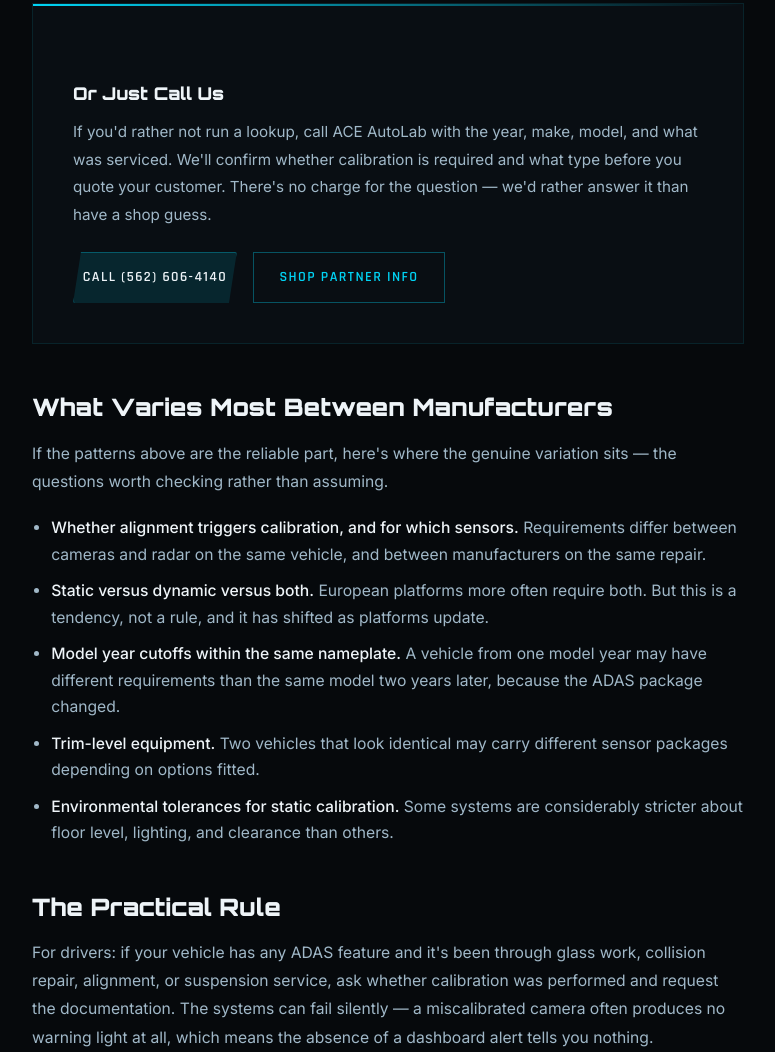
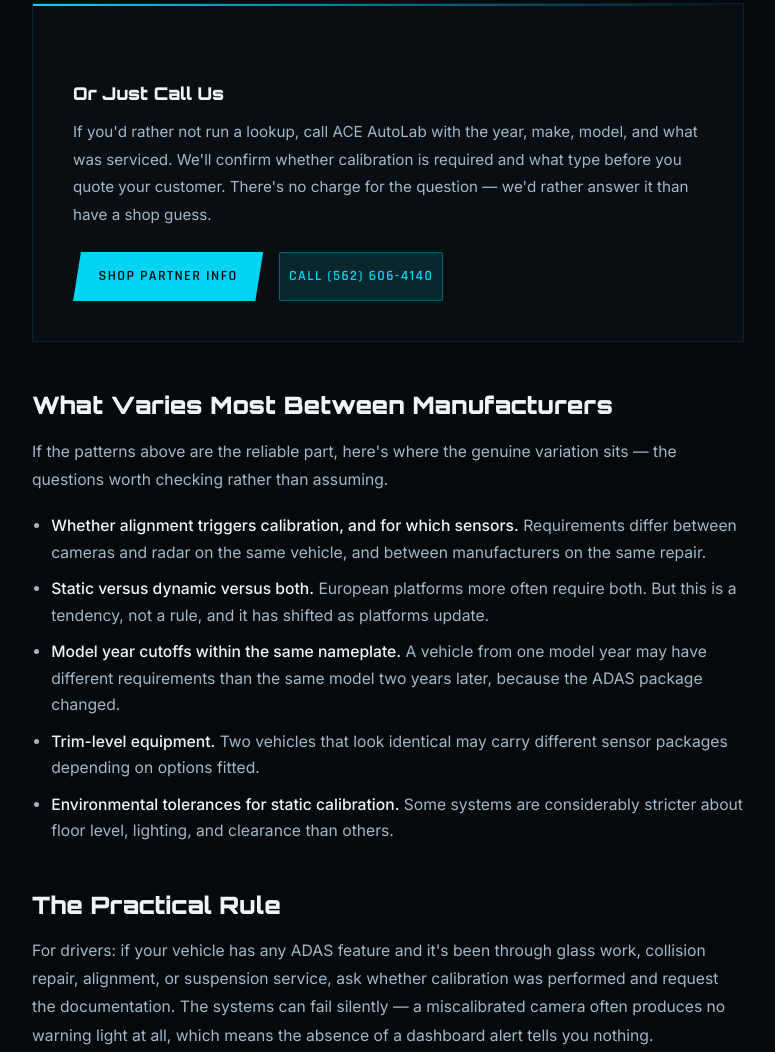
Before and after one commit to simmnchtr2/ace-auto-lab, a plain HTML site: page blog-calibration-requirements.html in a window 1280 px wide. Shown: the part 4464-5516 px from the top of the page, without its empty margins (252-1027 px from the left). Drawn offline with Linux system fonts and the light colour scheme.

Commit message:
styling for call box update

```diff
--- a/blog-calibration-requirements.html
+++ b/blog-calibration-requirements.html
@@ -94,10 +94,10 @@
     .cta-box h3 { font-family: 'Orbitron', monospace; font-size: 1.1rem; font-weight: 700; color: var(--white); margin-bottom: 0.6rem; }
     .cta-box p { color: var(--text); font-size: 0.95rem; margin-bottom: 1.5rem; }
     .cta-actions { display: flex; gap: 1rem; flex-wrap: wrap; }
-    .btn-primary { display: inline-flex; align-items: center; background: var(--cyan); color: #06090c; font-family: 'Rajdhani', sans-serif; font-size: 0.88rem; font-weight: 600; letter-spacing: 0.1em; text-transform: uppercase; padding: 0.8rem 1.6rem; text-decoration: none; clip-path: polygon(8px 0%, 100% 0%, calc(100% - 8px) 100%, 0% 100%); transition: background 0.25s; border-bottom: none !important; }
-    .btn-primary:hover { background: #33deff; }
-    .btn-secondary { display: inline-flex; align-items: center; border: 1px solid var(--cyan-mid); color: var(--cyan); font-family: 'Rajdhani', sans-serif; font-size: 0.88rem; font-weight: 600; letter-spacing: 0.1em; text-transform: uppercase; padding: 0.8rem 1.6rem; text-decoration: none; transition: background 0.25s; border-bottom: 1px solid var(--cyan-mid) !important; }
-    .btn-secondary:hover { background: var(--cyan-dim); }
+    .btn-primary { display: inline-flex; align-items: center; background: var(--cyan); color: #06090c !important; font-family: 'Rajdhani', sans-serif; font-size: 0.88rem; font-weight: 600; letter-spacing: 0.1em; text-transform: uppercase; padding: 0.8rem 1.6rem; text-decoration: none !important; border-bottom: none !important; clip-path: polygon(8px 0%, 100% 0%, calc(100% - 8px) 100%, 0% 100%); transition: background 0.25s, box-shadow 0.25s; }
+    .btn-primary:hover { background: #33deff; box-shadow: 0 0 24px rgba(0,212,245,0.45); color: #06090c !important; }
+    .btn-secondary { display: inline-flex; align-items: center; border: 1px solid var(--cyan-mid) !important; color: var(--cyan) !important; font-family: 'Rajdhani', sans-serif; font-size: 0.88rem; font-weight: 600; letter-spacing: 0.1em; text-transform: uppercase; padding: 0.8rem 1.6rem; text-decoration: none !important; border-bottom: 1px solid var(--cyan-mid) !important; transition: background 0.25s; }
+    .btn-secondary:hover { background: var(--cyan-dim); color: var(--cyan) !important; }
     .sources { background: var(--bg3); border: 1px solid var(--border); padding: 1.8rem; margin-top: 3rem; }
     .sources h4 { font-family: 'Rajdhani', sans-serif; font-size: 0.7rem; letter-spacing: 0.3em; text-transform: uppercase; color: var(--cyan); margin-bottom: 1rem; }
     .sources ol { padding-left: 1.2rem; display: flex; flex-direction: column; gap: 0.5rem; margin: 0; }
@@ -312,8 +312,8 @@
           <h3>Or Just Call Us</h3>
           <p>If you'd rather not run a lookup, call ACE AutoLab with the year, make, model, and what was serviced. We'll confirm whether calibration is required and what type before you quote your customer. There's no charge for the question — we'd rather answer it than have a shop guess.</p>
           <div class="cta-actions">
-            <a href="tel:+15626064140" class="btn-primary">Call (562) 606-4140</a>
-            <a href="/shops.html" class="btn-secondary">Shop Partner Info</a>
+            <a href="/shops.html" class="btn-primary">Shop Partner Info</a>
+            <a href="tel:+15626064140" class="btn-secondary">Call (562) 606-4140</a>
           </div>
         </div>
 
```
Also changed, not shown: blog-windshield-calibration.html (+4 -4 lines).
